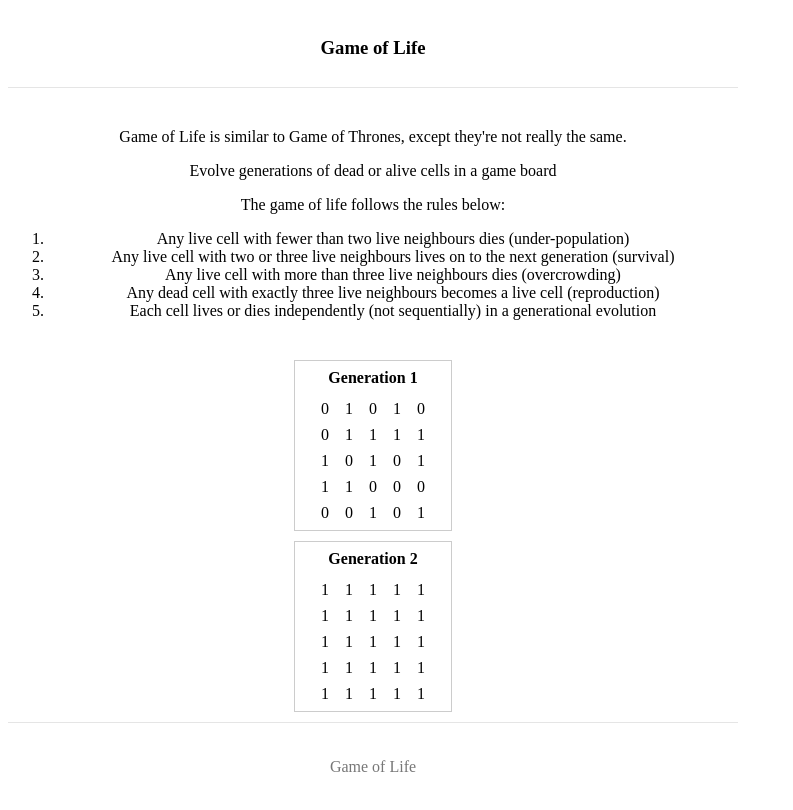
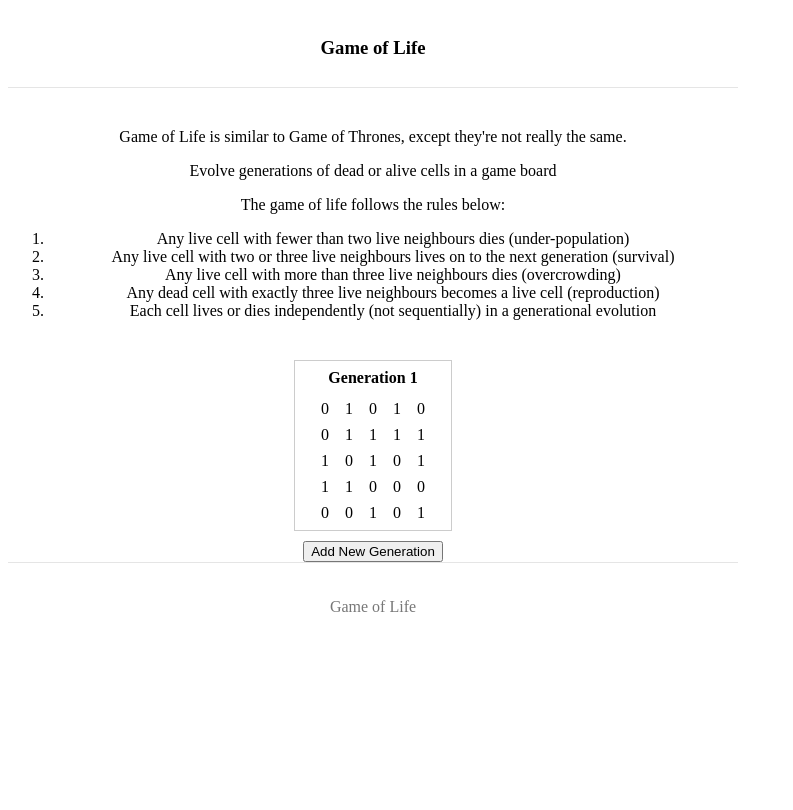
Before and after one commit to kyleaclark/angular-game-of-life, a website: page app/index.html in a window 1280 px wide. Shown: the whole page, without its empty margins (0-793 px from the left). Drawn offline with nearby package versions, Linux system fonts and the light colour scheme; files that its build step writes are made by us from their sources.

Commit message:
Added button to main view to add a new board generation on the button click

```diff
--- a/app/scripts/controllers/main.js
+++ b/app/scripts/controllers/main.js
@@ -9,8 +9,7 @@ angular.module('gameOfLifeApp', [
     function init() {
       $scope.initVars();
       $scope.initGameBoard();
-      $scope.createNewGeneration();
-    };
+    }
 
     /* Init vars within scope */
     $scope.initVars = function () {
@@ -30,10 +29,10 @@ angular.module('gameOfLifeApp', [
       for (row = 0; row < rowSize; row++) {
         gameBoard[row] = new Array(this.rowSize);
 
-         for (col = 0; col < colSize; col++) {
-           // Round number to a random generation between 0 < 1
-           gameBoard[row][col] = Math.round(Math.random());
-         }
+        for (col = 0; col < colSize; col++) {
+          // Round number to a random generation between 0 < 1
+          gameBoard[row][col] = Math.round(Math.random());
+        }
       }
 
       // Init empty gameBoards array and push initial randomized gameBoard to gameBoards
@@ -69,7 +68,7 @@ angular.module('gameOfLifeApp', [
     };
 
     /* Logic to determine cell values of evolution generation */
-    $scope.evolveCell = function (row, col, cell) {
+    $scope.evolveCell = function () {
       return 1;
     };
 
--- a/app/views/main.html
+++ b/app/views/main.html
@@ -26,6 +26,8 @@
   </div>
 </div>
 
+<button ng-click="createNewGeneration()">Add New Generation</button>
+
 <div class="footer">
   <p>Game of Life</p>
 </div>
```
